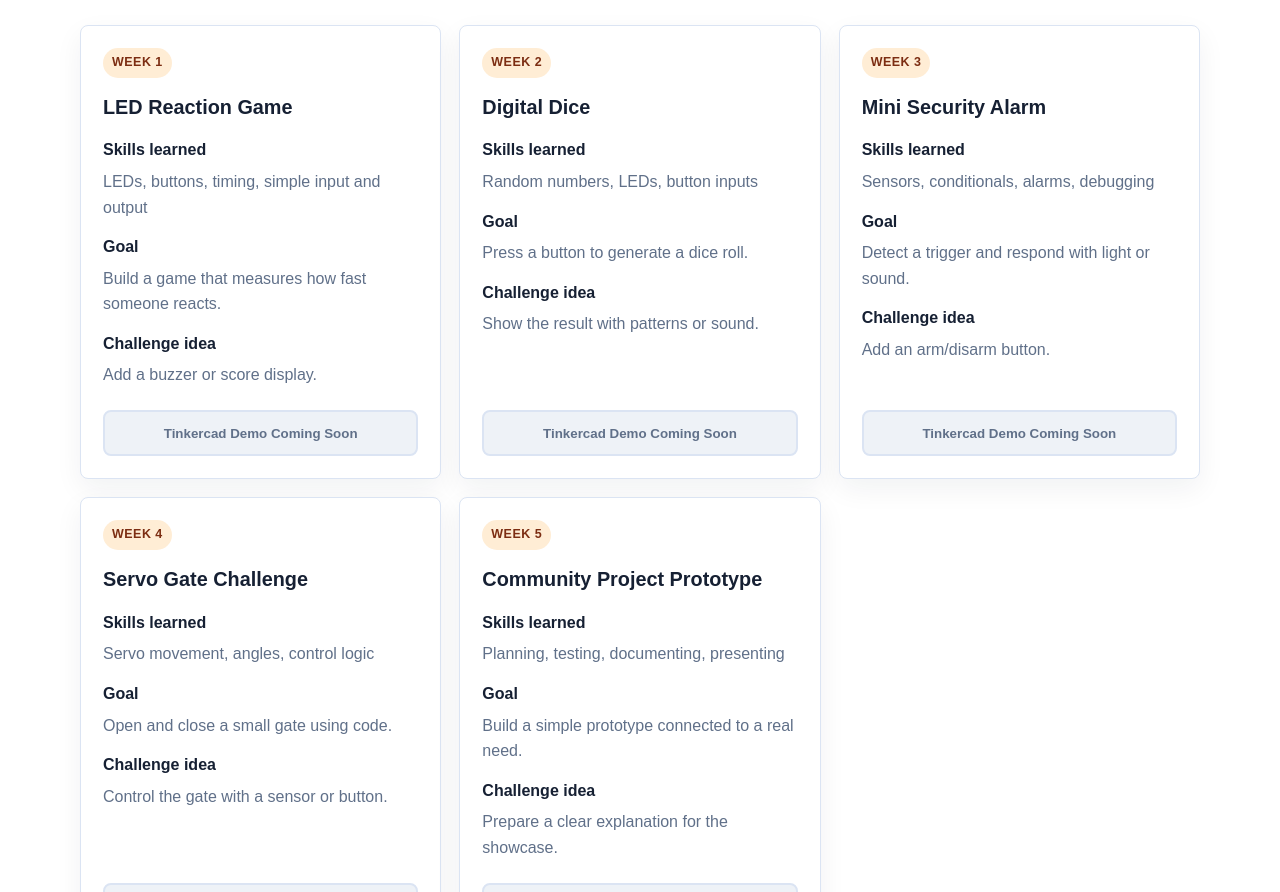
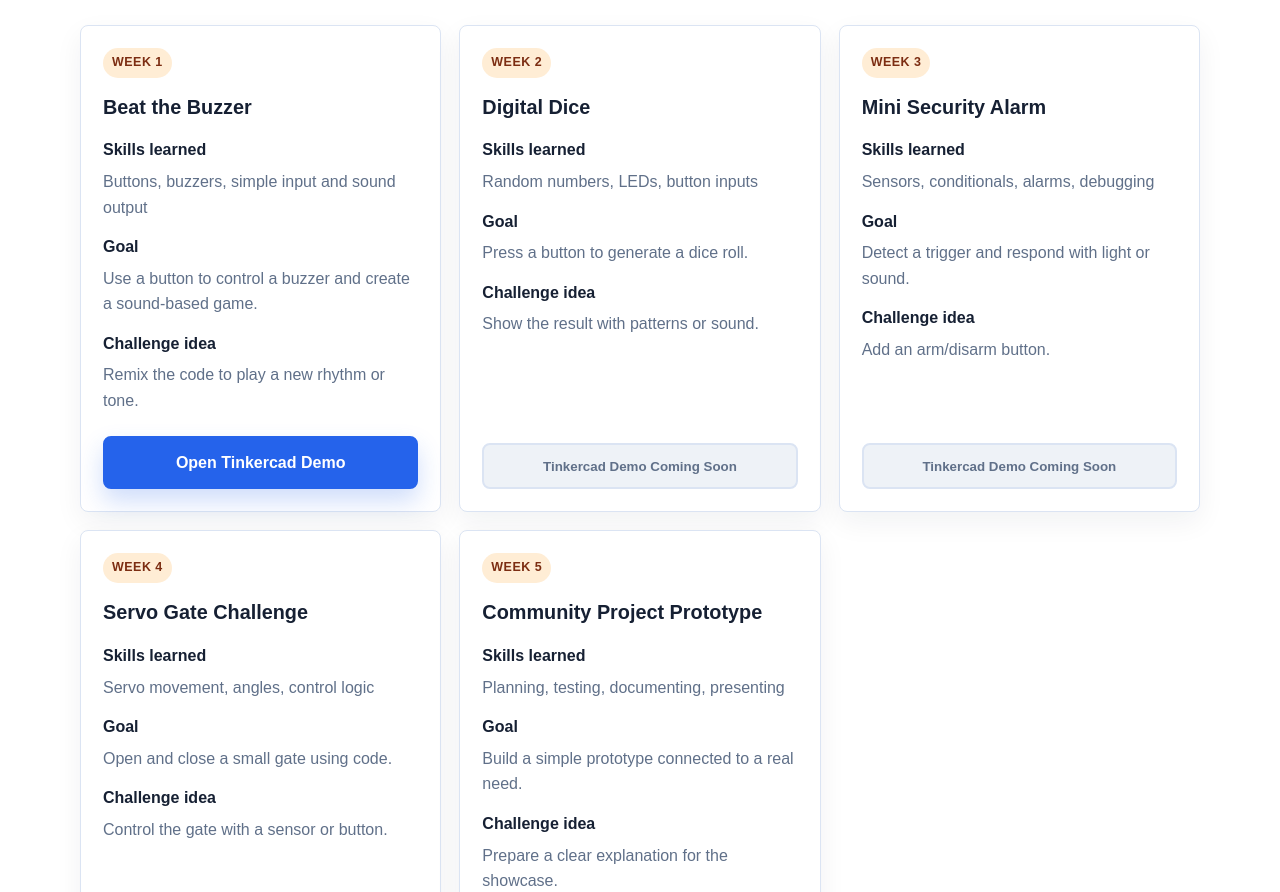
Before and after one commit to cboat2023/citysquash-makerspace-hub, a plain HTML site: page projects.html in a window 1280 px wide. Shown: the part 1286-2178 px from the top of the page. Drawn offline with Linux system fonts and the light colour scheme.

Commit message:
Update Week 1 buzzer game

```diff
--- a/projects.html
+++ b/projects.html
@@ -146,16 +146,17 @@
         <div class="card-grid demo-grid">
           <article class="card demo-card">
             <span class="week-badge">Week 1</span>
-            <h3>LED Reaction Game</h3>
+            <h3>Beat the Buzzer</h3>
             <dl>
               <dt>Skills learned</dt>
-              <dd>LEDs, buttons, timing, simple input and output</dd>
+              <dd>Buttons, buzzers, simple input and sound output</dd>
               <dt>Goal</dt>
-              <dd>Build a game that measures how fast someone reacts.</dd>
+              <dd>Use a button to control a buzzer and create a sound-based game.</dd>
               <dt>Challenge idea</dt>
-              <dd>Add a buzzer or score display.</dd>
+              <dd>Remix the code to play a new rhythm or tone.</dd>
             </dl>
-            <button class="button button-disabled" type="button" disabled>Tinkercad Demo Coming Soon</button>
+            <a class="button" href="https://www.tinkercad.com/things/bAvRN2oSI5u-calebs-buzzer-button"
+            target="_blank" rel="noopener noreferrer">Open Tinkercad Demo</a>
           </article>
 
           <article class="card demo-card">
```
Also changed, not shown: index.html (+2 -2 lines), week1.html (+2 -2 lines).
